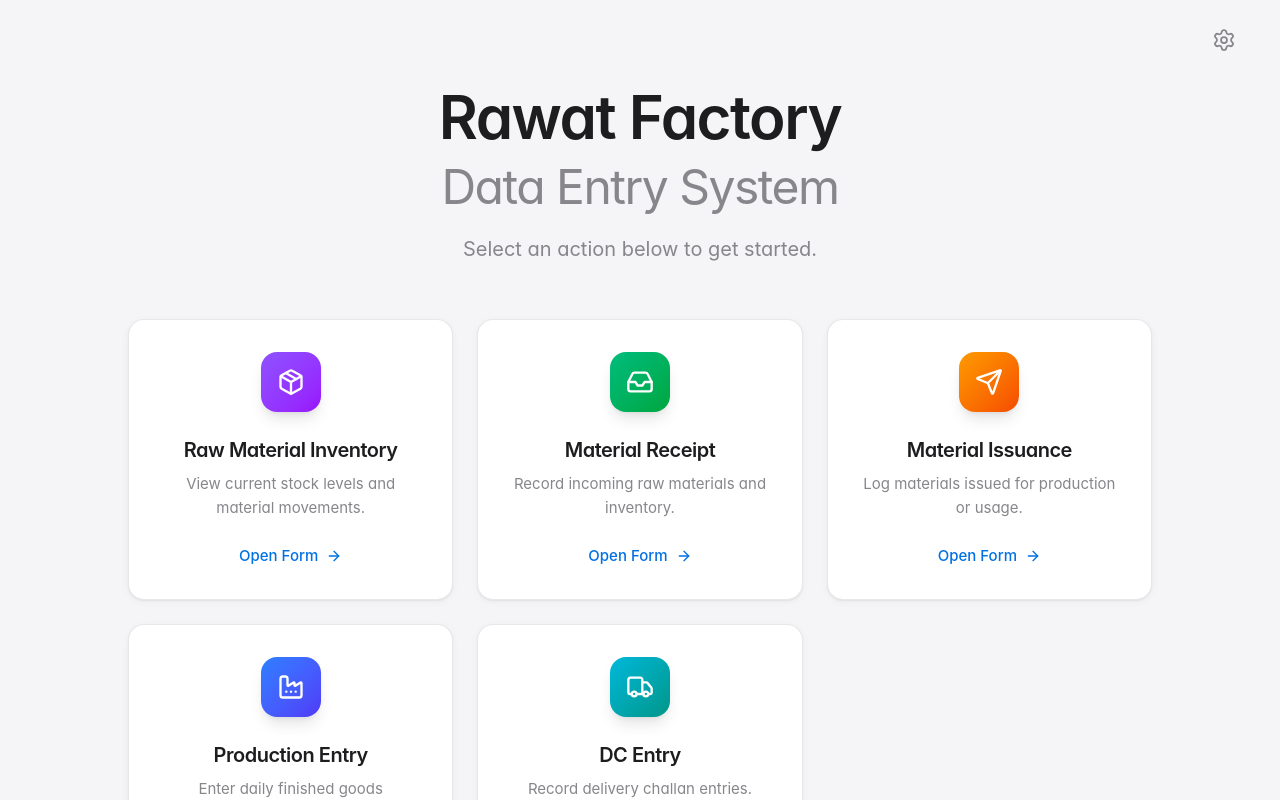
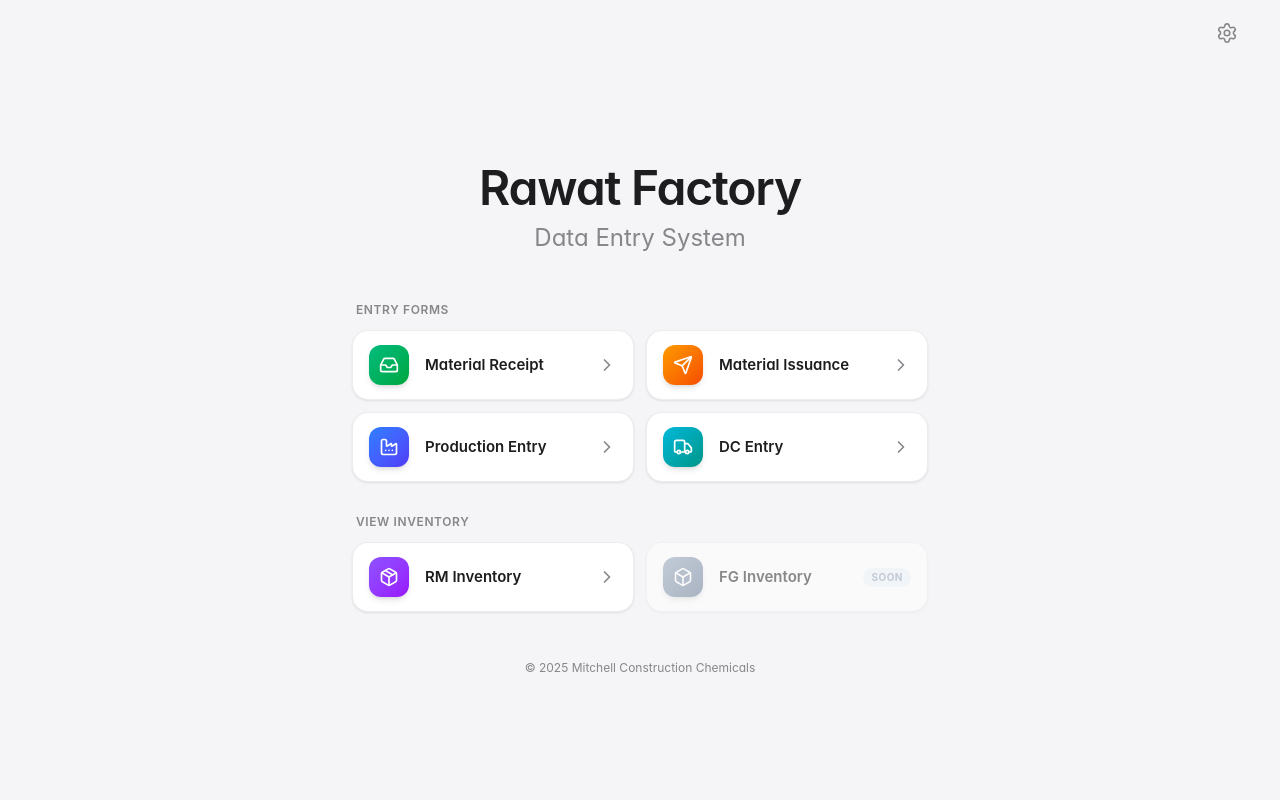
Before and after one commit to abdullaha24/receipt-form, a Next.js app: page / in a window 1280 px wide. Shown: the top 800 px of the page. Built offline with nearby package versions, Linux system fonts and the light colour scheme.

Commit message:
changed landing page to compact tile layout.

```diff
--- a/data/settings.json
+++ b/data/settings.json
@@ -1,3 +1,3 @@
 {
-  "endpoint": "http://10.16.0.11:5678/webhook-test/42c7045d-d378-4786-b3e4-32c864cbc798"
+  "endpoint": "http://10.16.0.11:5678/webhook/42c7045d-d378-4786-b3e4-32c864cbc798"
 }
--- a/pages/index.tsx
+++ b/pages/index.tsx
@@ -1,71 +1,113 @@
 import Head from "next/head";
 import Link from "next/link";
 import {
-  ArrowRight,
+  ChevronRight,
   Inbox,
   Send,
   Factory,
   Settings,
   Package,
   Truck,
+  Box,
 } from "lucide-react";
 import { useState } from "react";
 import ApiSettingsModal from "../components/ApiSettingsModal";
 
 export default function Home() {
   const [isSettingsOpen, setIsSettingsOpen] = useState(false);
-  const cards = [
-    {
-      title: "Raw Material Inventory",
-      description: "View current stock levels and material movements.",
-      link: "/rm-inventory",
-      icon: <Package className="w-7 h-7" />,
-      gradient: "from-violet-500 to-purple-600",
-      iconBg: "bg-gradient-to-br from-violet-500 to-purple-600",
-      hoverBorder: "hover:border-violet-400/50",
-      hoverShadow: "hover:shadow-violet-500/10",
-    },
+
+  // Entry Forms Section
+  const entryFormCards = [
     {
       title: "Material Receipt",
-      description: "Record incoming raw materials and inventory.",
       link: "/receipt",
-      icon: <Inbox className="w-7 h-7" />,
-      gradient: "from-emerald-500 to-green-600",
+      icon: <Inbox className="w-5 h-5" />,
       iconBg: "bg-gradient-to-br from-emerald-500 to-green-600",
-      hoverBorder: "hover:border-emerald-400/50",
-      hoverShadow: "hover:shadow-emerald-500/10",
+      hoverBg: "group-hover:bg-emerald-50",
     },
     {
       title: "Material Issuance",
-      description: "Log materials issued for production or usage.",
       link: "/issuance",
-      icon: <Send className="w-7 h-7" />,
-      gradient: "from-amber-500 to-orange-600",
+      icon: <Send className="w-5 h-5" />,
       iconBg: "bg-gradient-to-br from-amber-500 to-orange-600",
-      hoverBorder: "hover:border-amber-400/50",
-      hoverShadow: "hover:shadow-amber-500/10",
+      hoverBg: "group-hover:bg-amber-50",
     },
     {
       title: "Production Entry",
-      description: "Enter daily finished goods production data.",
       link: "/production-entry",
-      icon: <Factory className="w-7 h-7" />,
-      gradient: "from-blue-500 to-indigo-600",
+      icon: <Factory className="w-5 h-5" />,
       iconBg: "bg-gradient-to-br from-blue-500 to-indigo-600",
-      hoverBorder: "hover:border-blue-400/50",
-      hoverShadow: "hover:shadow-blue-500/10",
+      hoverBg: "group-hover:bg-blue-50",
     },
     {
       title: "DC Entry",
-      description: "Record delivery challan entries.",
       link: "/dc-entry",
-      icon: <Truck className="w-7 h-7" />,
-      gradient: "from-cyan-500 to-teal-600",
+      icon: <Truck className="w-5 h-5" />,
       iconBg: "bg-gradient-to-br from-cyan-500 to-teal-600",
-      hoverBorder: "hover:border-cyan-400/50",
-      hoverShadow: "hover:shadow-cyan-500/10",
+      hoverBg: "group-hover:bg-cyan-50",
     },
   ];
+
+  // View Inventory Section
+  const viewInventoryCards = [
+    {
+      title: "RM Inventory",
+      link: "/rm-inventory",
+      icon: <Package className="w-5 h-5" />,
+      iconBg: "bg-gradient-to-br from-violet-500 to-purple-600",
+      hoverBg: "group-hover:bg-violet-50",
+      disabled: false,
+    },
+    {
+      title: "FG Inventory",
+      link: "#",
+      icon: <Box className="w-5 h-5" />,
+      iconBg: "bg-gradient-to-br from-slate-400 to-slate-500",
+      hoverBg: "",
+      disabled: true,
+      badge: "Soon",
+    },
+  ];
+
+  // Reusable compact tile component
+  const CompactTile = ({ card }: { card: typeof entryFormCards[0] & { disabled?: boolean; badge?: string } }) => (
+    <Link
+      href={card.link}
+      className={`group ${card.disabled ? "pointer-events-none" : ""}`}
+    >
+      <div
+        className={`flex items-center gap-4 px-4 py-3.5 bg-white rounded-2xl border border-[var(--apple-border)]/40
+          shadow-[var(--shadow-sm)] transition-all duration-200
+          ${card.disabled ? "opacity-50" : `${card.hoverBg} hover:shadow-md hover:border-[var(--apple-border)]`}
+          ${card.disabled ? "cursor-default" : "cursor-pointer active:scale-[0.98]"}`}
+      >
+        {/* Icon */}
+        <div
+          className={`${card.iconBg} p-2.5 rounded-xl text-white shadow-md shrink-0
+            ${card.disabled ? "" : "group-hover:shadow-lg group-hover:scale-105"} transition-all duration-200`}
+        >
+          {card.icon}
+        </div>
+
+        {/* Title */}
+        <span className="flex-1 font-semibold text-[15px] text-[var(--apple-text)] truncate">
+          {card.title}
+        </span>
+
+        {/* Badge or Arrow */}
+        {card.badge ? (
+          <span className="px-2 py-0.5 text-[10px] font-bold text-slate-400 bg-slate-100 rounded-full uppercase tracking-wider shrink-0">
+            {card.badge}
+          </span>
+        ) : (
+          <ChevronRight
+            className="w-5 h-5 text-[var(--apple-text-secondary)] shrink-0
+              group-hover:text-[var(--apple-blue)] group-hover:translate-x-0.5 transition-all duration-200"
+          />
+        )}
+      </div>
+    </Link>
+  );
 
   return (
     <div className="min-h-screen bg-[var(--apple-bg)] flex flex-col">
@@ -75,75 +117,56 @@ export default function Home() {
       </Head>
 
       {/* Header with settings button */}
-      <header className="w-full px-4 sm:px-8 py-4 flex justify-end">
+      <header className="w-full px-4 sm:px-8 py-3 flex justify-end">
         <button
           onClick={() => setIsSettingsOpen(true)}
-          className="p-3 text-[var(--apple-text-secondary)] hover:text-[var(--apple-blue)] hover:bg-[var(--apple-blue)]/10 rounded-full transition-all duration-200 active:scale-95"
+          className="p-2.5 text-[var(--apple-text-secondary)] hover:text-[var(--apple-blue)] hover:bg-[var(--apple-blue)]/10 rounded-full transition-all duration-200 active:scale-95"
           title="API Settings"
         >
-          <Settings size={24} strokeWidth={1.75} />
+          <Settings size={22} strokeWidth={1.75} />
         </button>
       </header>
 
       {/* Main content */}
-      <main className="flex-1 flex items-center justify-center px-4 sm:px-6 pb-12">
-        <div className="max-w-5xl w-full">
+      <main className="flex-1 flex items-center justify-center px-4 sm:px-6 pb-8">
+        <div className="max-w-xl w-full">
           {/* Title Section */}
-          <div className="text-center mb-14">
-            <h1 className="text-4xl sm:text-5xl lg:text-6xl font-semibold text-[var(--apple-text)] tracking-tight mb-4 leading-tight">
+          <div className="text-center mb-10 sm:mb-12">
+            <h1 className="text-3xl sm:text-4xl lg:text-5xl font-semibold text-[var(--apple-text)] tracking-tight leading-tight">
               Rawat Factory
-              <span className="block text-[var(--apple-text-secondary)] font-normal text-3xl sm:text-4xl lg:text-5xl mt-2">
-                Data Entry System
-              </span>
             </h1>
-            <p className="text-lg sm:text-xl text-[var(--apple-text-secondary)] font-normal mt-6 max-w-2xl mx-auto">
-              Select an action below to get started.
+            <p className="text-xl sm:text-2xl text-[var(--apple-text-secondary)] font-normal mt-1">
+              Data Entry System
             </p>
           </div>
 
-          {/* Cards Grid */}
-          <div className="grid grid-cols-1 md:grid-cols-3 gap-5 sm:gap-6">
-            {cards.map((card) => (
-              <Link href={card.link} key={card.title} className="group">
-                <div
-                  className={`h-full bg-white p-7 sm:p-8 rounded-2xl border border-[var(--apple-border)]/50
-                    shadow-[var(--shadow-card)] transition-all duration-300
-                    ${card.hoverBorder} ${card.hoverShadow}
-                    hover:shadow-xl hover:-translate-y-1
-                    flex flex-col items-center text-center cursor-pointer`}
-                >
-                  {/* Icon */}
-                  <div
-                    className={`${card.iconBg} p-4 rounded-2xl mb-6 text-white shadow-lg
-                    group-hover:scale-110 group-hover:shadow-xl transition-all duration-300`}
-                  >
-                    {card.icon}
-                  </div>
+          {/* Entry Forms Section */}
+          <section className="mb-8">
+            <h2 className="text-xs font-semibold text-[var(--apple-text-secondary)] uppercase tracking-wider mb-3 px-1">
+              Entry Forms
+            </h2>
+            <div className="grid grid-cols-2 gap-3">
+              {entryFormCards.map((card) => (
+                <CompactTile key={card.title} card={card} />
+              ))}
+            </div>
+          </section>
 
-                  {/* Content */}
-                  <h3 className="text-xl font-semibold text-[var(--apple-text)] mb-2 tracking-tight">
-                    {card.title}
-                  </h3>
-                  <p className="text-[var(--apple-text-secondary)] text-[15px] leading-relaxed mb-6 flex-grow">
-                    {card.description}
-                  </p>
-
-                  {/* Action Link */}
-                  <div
-                    className="flex items-center gap-2 text-[var(--apple-blue)] font-medium text-[15px]
-                    group-hover:gap-3 transition-all duration-200"
-                  >
-                    <span>Open Form</span>
-                    <ArrowRight className="w-4 h-4 transition-transform group-hover:translate-x-0.5" />
-                  </div>
-                </div>
-              </Link>
-            ))}
-          </div>
+          {/* View Inventory Section */}
+          <section>
+            <h2 className="text-xs font-semibold text-[var(--apple-text-secondary)] uppercase tracking-wider mb-3 px-1">
+              View Inventory
+            </h2>
+            <div className="grid grid-cols-2 gap-3">
+              {viewInventoryCards.map((card) => (
+                <CompactTile key={card.title} card={card} />
+              ))}
+            </div>
+          </section>
 
           {/* Footer */}
-          <footer className="mt-16 text-center">
-            <p className="text-[var(--apple-text-secondary)] text-sm">
+          <footer className="mt-12 text-center">
+            <p className="text-[var(--apple-text-secondary)] text-xs">
               &copy; {new Date().getFullYear()} Mitchell Construction Chemicals
             </p>
           </footer>
```
